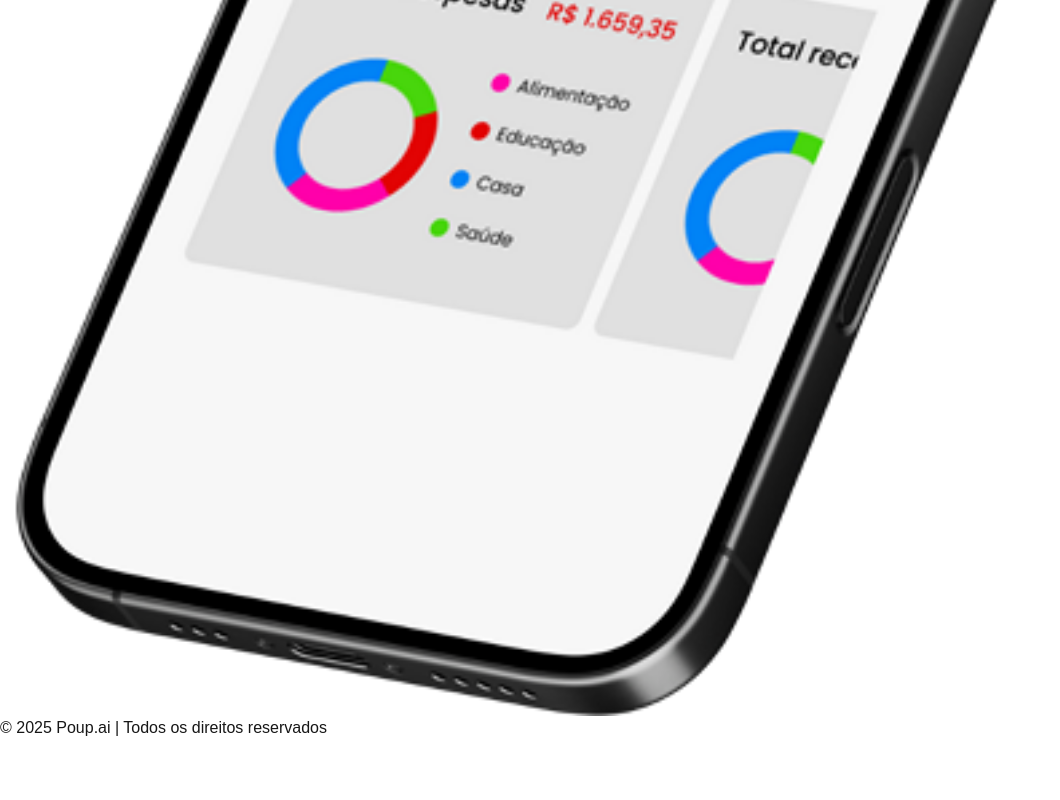
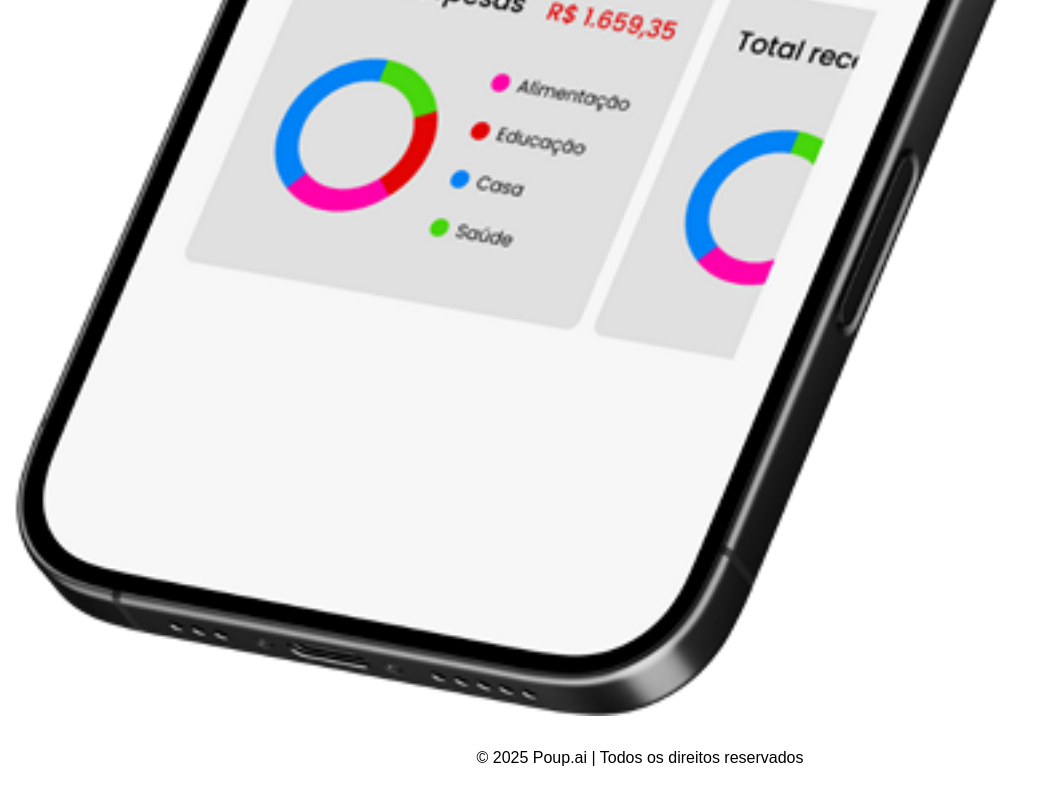
Before and after one commit to Douglass1981/FIAP-Fase1, a Next.js app: page / in a window 1280 px wide. Shown: the part 1016-1816 px from the top of the page, without its empty margins (0-1060 px from the left). Before the commit the page ends 1756 px from the top, so only its background shows below. Built offline with nearby package versions, Linux system fonts and the light colour scheme.

Commit message:
feat(styles): add footer style

```diff
--- a/src/app/initial.styles.module.scss
+++ b/src/app/initial.styles.module.scss
@@ -133,8 +133,12 @@ $black: #000000;
       display: none;
     }
 
-    &__footer {
-      display: block;
+     &__footer {
+      display: flex;
+      padding: 30px;
+
+      color: $black;
+      justify-content: center;
     }
   }
 
```
